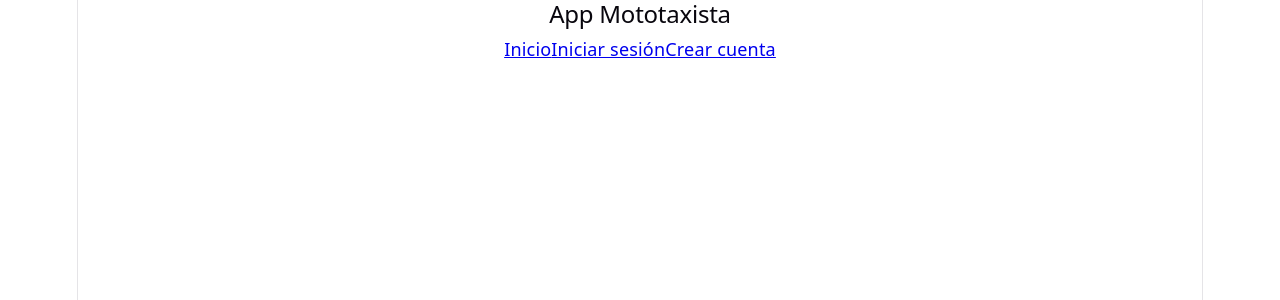
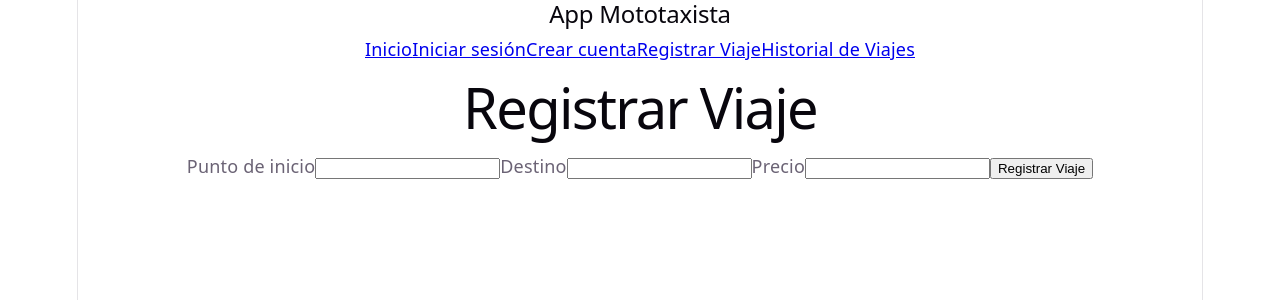
Before and after one commit to miguelmendoza24/app-mototaxi, a React (Vite) app: page /trips/new in a window 1280 px wide. Shown: the top 300 px of the page. Built offline with nearby package versions, Linux system fonts and the light colour scheme.

Commit message:
feat: add trip registration and history pages

```diff
--- a/src/App.jsx
+++ b/src/App.jsx
@@ -3,6 +3,8 @@ import Navbar from "./components/Navbar";
 import Dashboard from "./pages/Dashboard";
 import Login from "./pages/Login";
 import Register from "./pages/Register";
+import RegisterTrip from "./pages/RegisterTrip";
+import TripHistory from "./pages/TripHistory";
 import { BrowserRouter, Routes, Route, Navigate } from "react-router";
 
 function App() {
@@ -15,6 +17,8 @@ function App() {
         <Route path="/dashboard" element={<Dashboard />} />
         <Route path="/login" element={<Login />} />
         <Route path="/register" element={<Register />} />
+        <Route path="/trips/new" element={<RegisterTrip />} />
+        <Route path="/trips" element={<TripHistory />} />
       </Routes>
     </BrowserRouter>
   );
--- a/src/components/Navbar.jsx
+++ b/src/components/Navbar.jsx
@@ -8,6 +8,8 @@ function Navbar() {
           <Link to="/dashboard">Inicio</Link>
           <Link to="/login">Iniciar sesión</Link>
           <Link to="/register">Crear cuenta</Link>
+          <Link to="/trips/new">Registrar Viaje</Link>
+          <Link to="/trips">Historial de Viajes</Link>
         </div>
       </nav>
   )
--- /dev/null
+++ b/src/pages/RegisterTrip.jsx
@@ -0,0 +1,34 @@
+function RegisterTrip() {
+    return (
+        <section>
+            <h1>Registrar Viaje</h1>
+            <form>
+                <label htmlFor="pickup">Punto de inicio</label>
+                <input
+                    type="text"
+                    id="pickup"
+                    name="pickup"
+                    required
+                />
+                <label htmlFor="destination">Destino</label>
+                <input
+                    type="text"
+                    id="destination"
+                    name="destination"
+                    required
+                />
+                <label htmlFor="price">Precio</label>
+                <input
+                    type="number"
+                    id="price"
+                    name="price"
+                    min="0.01"
+                    step="0.01"
+                    required
+                />
+                <button type="submit">Registrar Viaje</button>
+            </form>
+        </section>
+    )
+}
+export default RegisterTrip;
--- /dev/null
+++ b/src/pages/TripHistory.jsx
@@ -0,0 +1,9 @@
+function TripHistory() {
+    return (
+        <section>
+            <h1>Historial de Viajes</h1>
+            <p>Consulta los viajes que has realizado.</p>
+        </section>
+    )
+}
+export default TripHistory;
```
